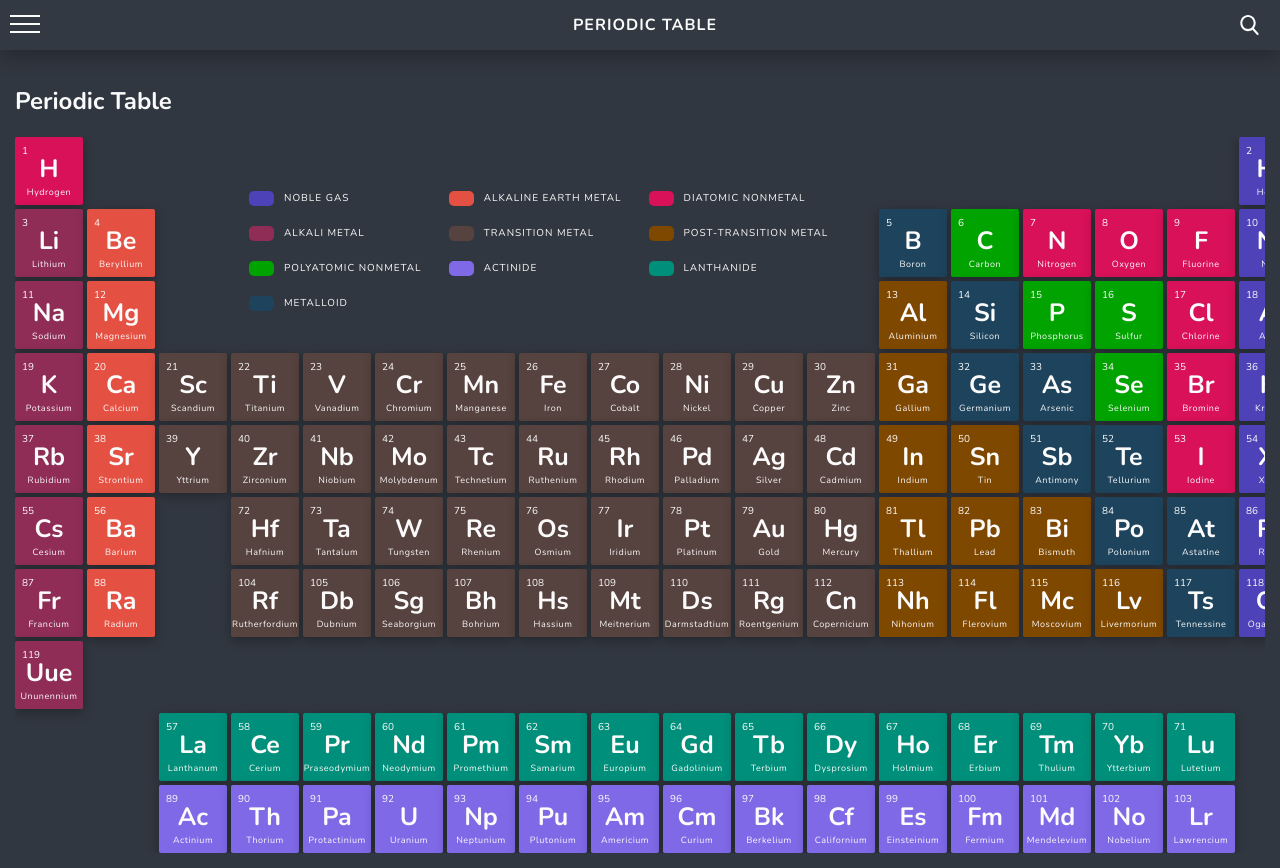
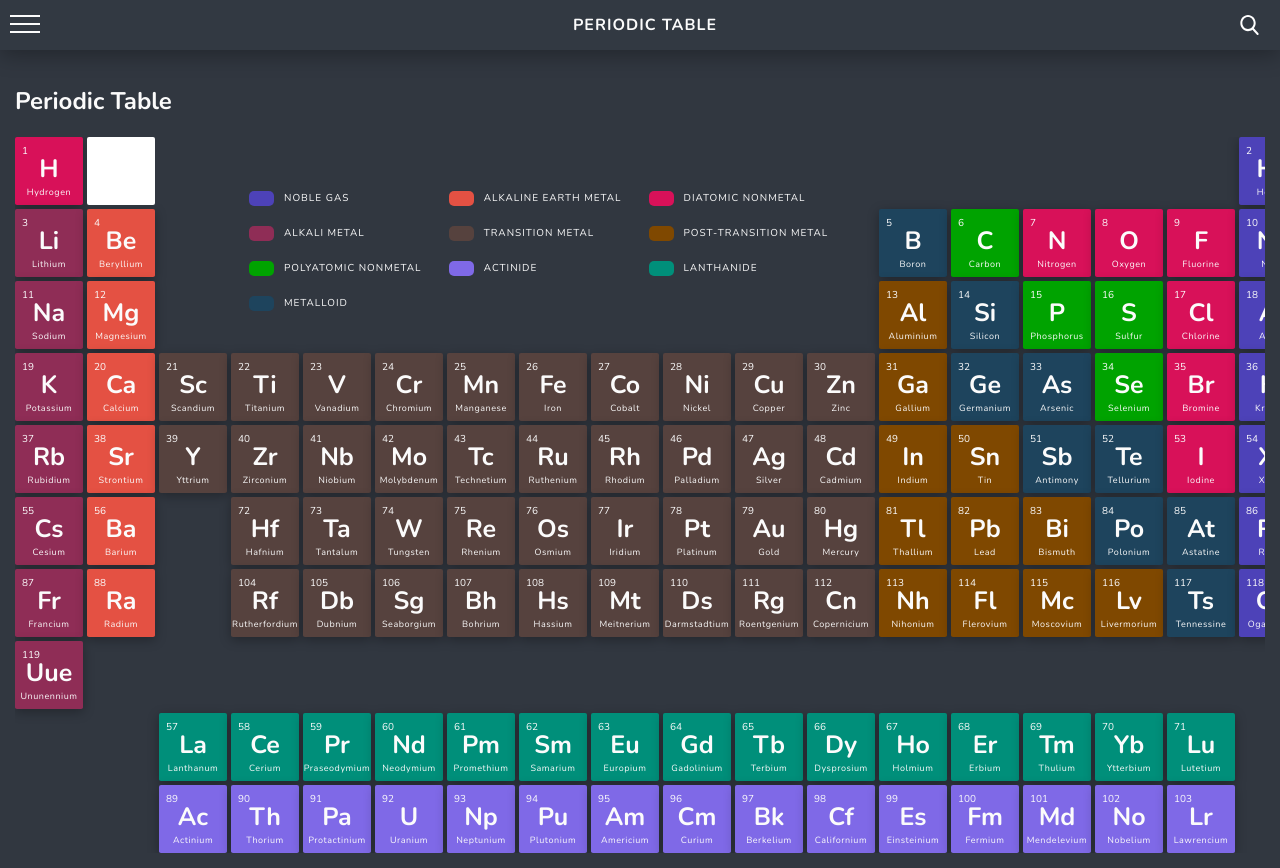
Before and after one commit to calebcadainoo/periodic-table, a React (Create React App) app: page / in a window 1280 px wide. Built offline with nearby package versions, Linux system fonts and the light colour scheme.

Commit message:
added element tap animation switch effect

```diff
--- a/src/components/PeriodicTable/PeriodicTable.css
+++ b/src/components/PeriodicTable/PeriodicTable.css
@@ -81,3 +81,10 @@
   align-self: center;
   white-space: nowrap;
 }
+
+.cover {
+  background: #fff;
+  position: relative;
+  z-index: 7;
+  border-radius: 2px;
+}
--- a/src/components/PeriodicTable/PeriodicTable.js
+++ b/src/components/PeriodicTable/PeriodicTable.js
@@ -1,29 +1,59 @@
-import React from 'react'
+import React, { useState } from 'react'
 import './PeriodicTable.css'
 import { useDataLayerValue } from '../../DataLayer'
 
 function PeriodicTable() {
 	const [{periodicTable}] = useDataLayerValue()
 	const [{colorMap}] = useDataLayerValue()
+	const [{periodicElOpacity}] = useDataLayerValue()
   const data = periodicTable
+
+	const [xpos, setXpos] = useState()
+	const [ypos, setYpos] = useState()
+	const [elWidth, setElWidth] = useState()
+	const [elHeight, setElHeight] = useState()
 
 	const handleElementClick = function (e) {
 		const targetEl = e.target.offsetParent
 		const elcate = targetEl.dataset.category
 		const name = targetEl.dataset.name
 
-		console.log(e.target.offsetParent)
-		console.log(elcate)
-		console.log(name)
+		const newWidth = targetEl.offsetWidth
+		const newHeight = targetEl.offsetHeight
+
+		const newXpos = (targetEl.offsetLeft - (18 + newWidth))
+		const newYpos = targetEl.offsetTop
+
+		console.log('Normal X: ', newXpos)
+		console.log('Minus X 16: ', newXpos - 16)
+		console.log('Minus X: ', newXpos - (16 + newWidth))
+
+		setXpos(newXpos)
+		setYpos(newYpos)
+		setElWidth(newWidth)
+		setElHeight(newHeight)
+
+		// console.log(e.target.offsetParent)
+		// console.log(elcate)
+		// console.log(name)
 	}
 
   return (
     <div className="periodic-table">
+			<div className="cover"
+				style={{
+					top: ypos,
+					left: xpos,
+					width: elWidth,
+					height: elHeight,
+				}}
+				></div>
       {data.map((element) =>(
           <aside onClick={handleElementClick}
 						key={element.name}
 						data-name={element.name}
 						data-category={element.category} style={{
+							opacity: periodicElOpacity,
               gridColumn: element.xpos,
               gridRow: element.ypos,
               background: colorMap[element.category],
--- a/src/components/PeriodicTable/PeriodicTableLegend.js
+++ b/src/components/PeriodicTable/PeriodicTableLegend.js
@@ -1,13 +1,41 @@
-import React from 'react'
+import React, { useRef } from 'react'
 import { useDataLayerValue } from '../../DataLayer'
+import { actionTypes } from '../../reducer'
 
 function PeriodicTableLegend() {
   const [{colorMap}] = useDataLayerValue()
+  const [{}, dispatch] = useDataLayerValue()
+  const legendItem = useRef(null)
+
+  const handleCategoryClick = function (e) {
+		let targetEl = e.target
+    if (targetEl.parentElement.className !== "pt-legend-item") {
+      targetEl = targetEl.parentElement
+      console.log('If Part', targetEl)
+    } else {
+      targetEl = targetEl.parentElement
+      console.log('Else Part', targetEl)
+    }
+
+		const elcate = targetEl.dataset.category
+    if (typeof elcate === "string") {
+      dispatch({
+        type: actionTypes.SET_PERIODIC_EL_OPACITY,
+        periodicElOpacity: 0.5
+      })
+    }
+
+		console.log(elcate)
+	}
 
   return (
     <aside className="pt-legend">
       {Object.keys(colorMap).map((key) => (
-        <div key={key} className="pt-legend-item">
+        <div onClick={handleCategoryClick}
+            key={key}
+            ref={legendItem}
+            data-category={key}
+            className="pt-legend-item">
           <div className="pt-legend-color"style={{ background: colorMap[key] }}></div>
           <div className="pt-legend-name">{key}</div>
         </div>
--- a/src/reducer.js
+++ b/src/reducer.js
@@ -15,12 +15,14 @@ export const initialState = {
     lanthanide:"#008f7a",
     metalloid:"#1e445d",
   },
+	periodicElOpacity: 1,
 }
 
 export const actionTypes = {
 	SET_USER: 'SET_USER',
 	SET_PERIODIC_TABLE: 'SET_PERIODIC_TABLE',
 	SET_PERIODIC_COLORS: 'SET_PERIODIC_COLORS',
+	SET_PERIODIC_EL_OPACITY: 'SET_PERIODIC_EL_OPACITY',
 }
 
 const reducer = (state, action) => {
@@ -41,6 +43,11 @@ const reducer = (state, action) => {
 				...state,
 				colorMap: action.colorMap,
 			}
+		case actionTypes.SET_PERIODIC_EL_OPACITY:
+			return {
+				...state,
+				periodicElOpacity: action.periodicElOpacity,
+			}
 		default:
 			return state
 	}
```
